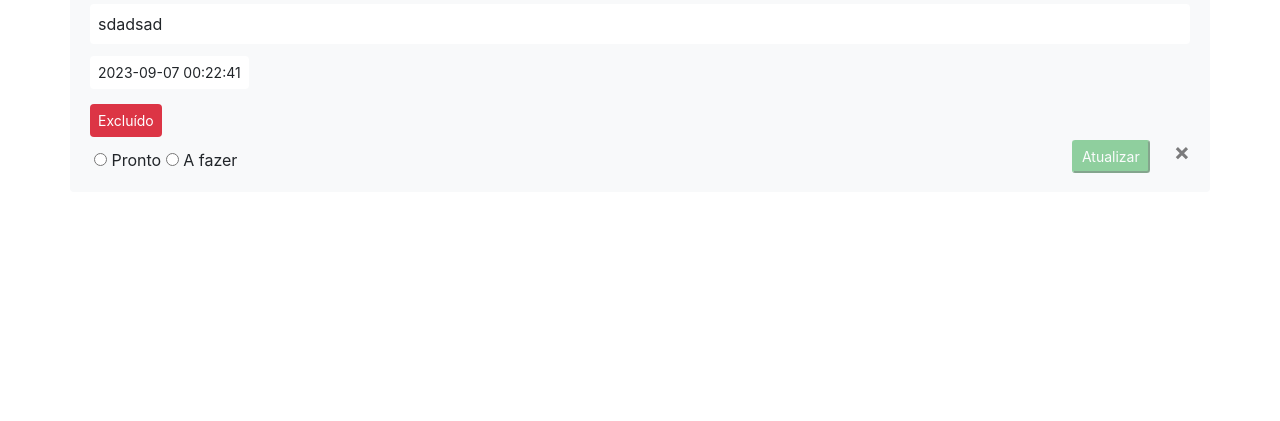
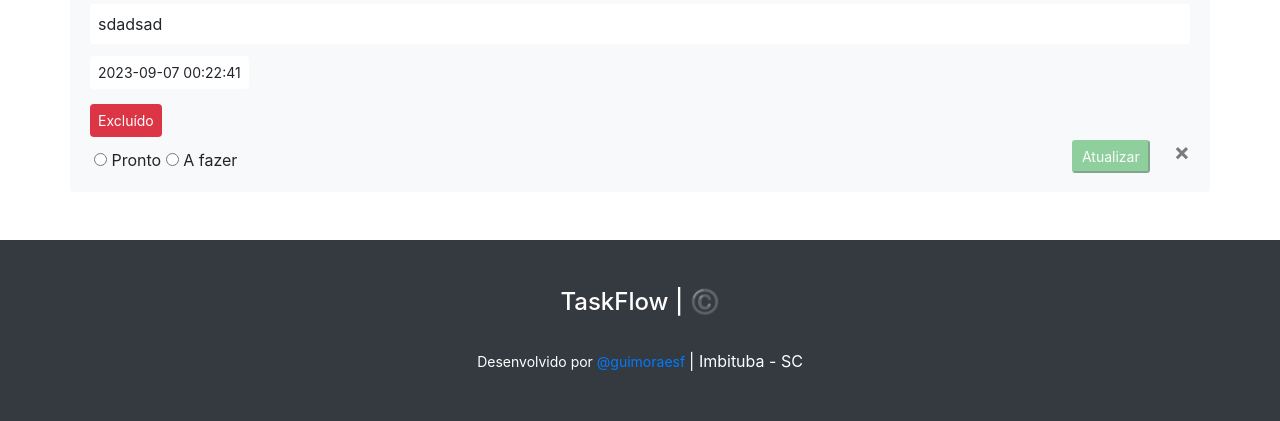
Before and after one commit to GuilhermeMF19/tarefas, a Flask app: page / in a window 1280 px wide. Shown: the part 3368-3789 px from the top of the page. Before the commit the page ends 3541 px from the top, so only its background shows below. Run offline with Flask 3, Linux system fonts and the light colour scheme; a user stored in the database is signed in.

Commit message:
Update base.html

```diff
--- a/tarefas/website/templates/base.html
+++ b/tarefas/website/templates/base.html
@@ -76,6 +76,19 @@
     {% endblock %}
     </div>
 
+    <footer id="" class="py-5 bg-dark">
+      <div class="container">
+          <div class="row">
+              <div class="col-6 offset-3 text-white text-center">
+                  <p class="h4 bold">TaskFlow | ©️</p>
+                  <br>
+                  <small class="">Desenvolvido por <a target="_blank" class="bold" href="https://www.instagram.com/guimoraesf/">@guimoraesf </a></small>
+                  <span class="hidden-xs ">| Imbituba - SC</span>
+              </div>
+          </div>
+      </div>
+    </footer>
+
     <script src="https://cdn.jsdelivr.net/npm/jquery@3.5.1/dist/jquery.slim.min.js"
         integrity="sha384-DfXdz2htPH0lsSSs5nCTpuj/zy4C+OGpamoFVy38MVBnE+IbbVYUew+OrCXaRkfj" crossorigin="anonymous"></script>
     <script src="https://cdn.jsdelivr.net/npm/bootstrap@4.6.2/dist/js/bootstrap.bundle.min.js"
```
